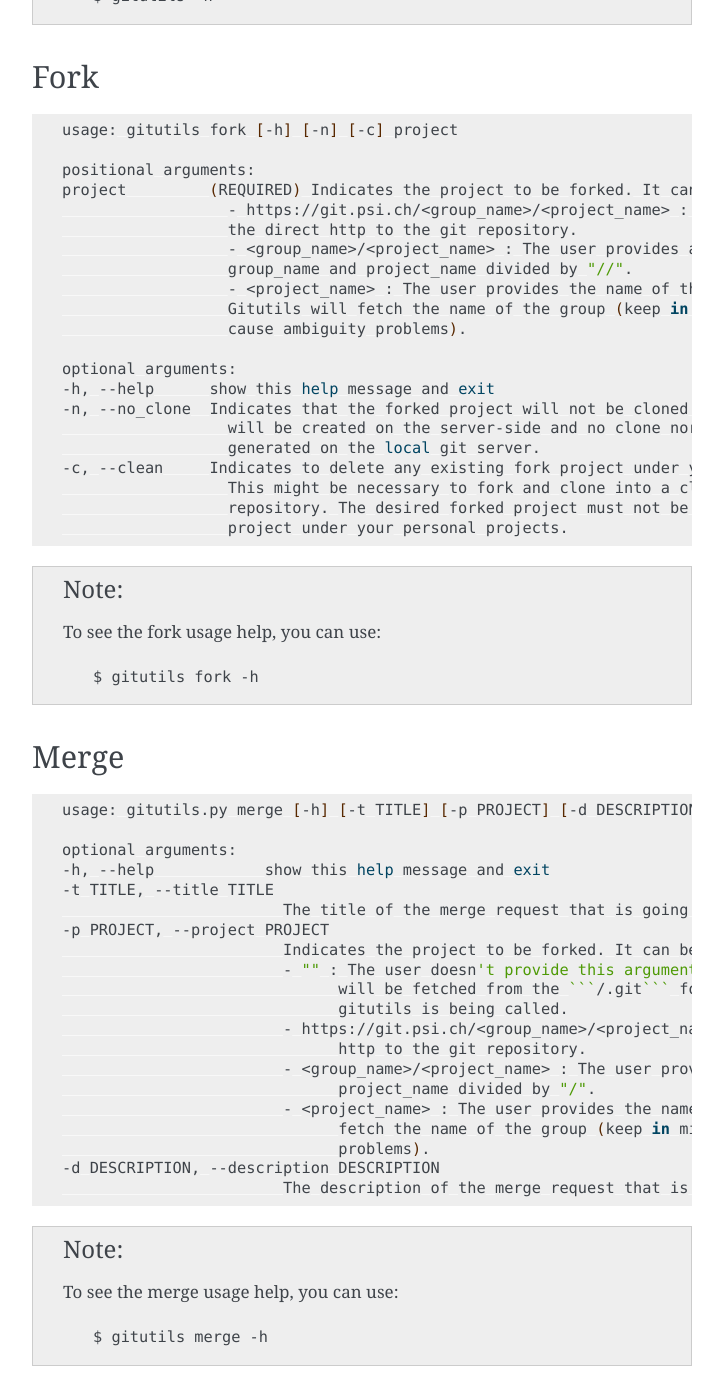
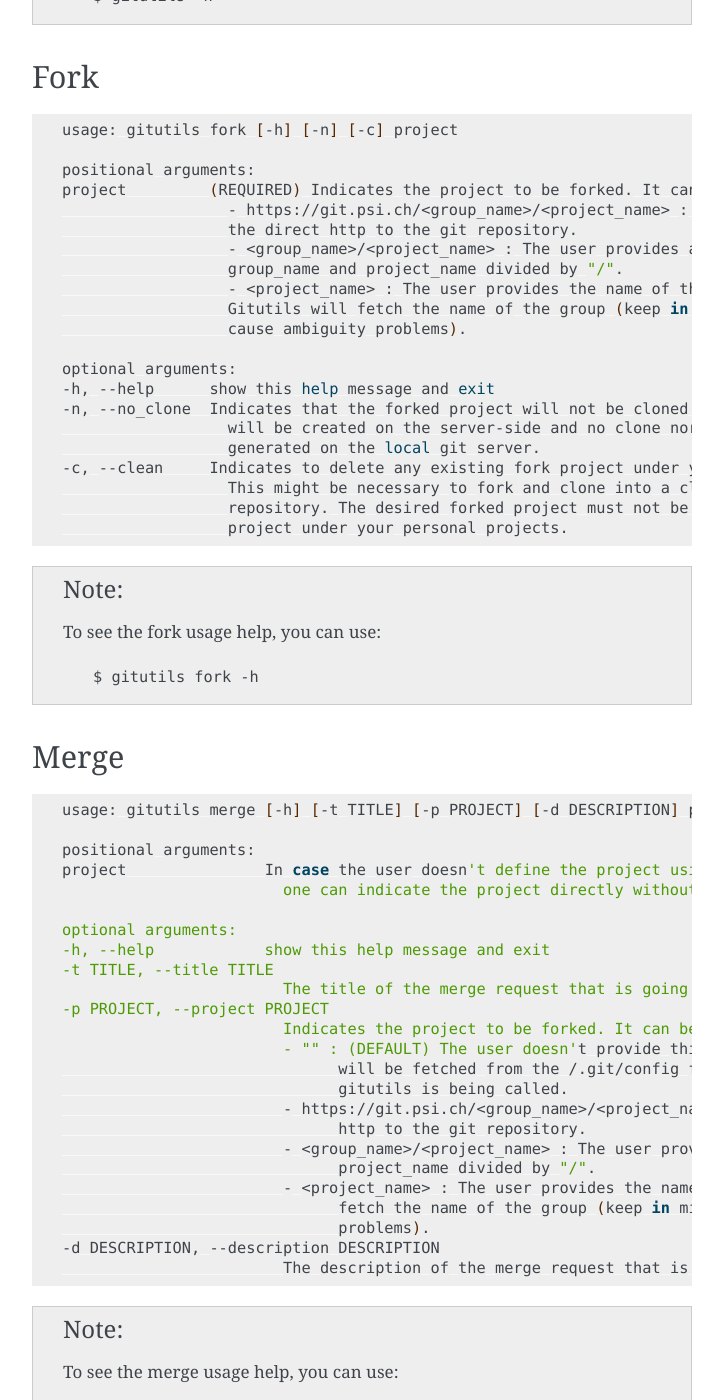
Before and after one commit to paulscherrerinstitute/gitutils, a Sphinx documentation site: the page built from docs/usage.rst, in a window 1280 px wide and 1400 px high, scrolled down 622 px. Shown: the whole window, without its empty margins (388-1111 px from the left). Built offline with Sphinx 7.4.7, drawn with Linux system fonts in a browser that asks for light colours.

Commit message:
Updated readme, changelog and read the docs.

````diff
--- a/changelog.rst
+++ b/changelog.rst
@@ -20,6 +20,8 @@ Added
 -  fork argument '-c' to clean existing forks or local folders.
 -  fork argument '-n' to not clone into forked repository.
 -  Allow merge argumentless possibility when executing from within the repository's folder.
+-  Merge allows project indication without the usage of the '-p' flag. Project can also be a positional argument.
+-  When forking a project that is exists in multiple groups, a list of the groups is displayed.
 -  Unit tests.
 -  Oauth2 token saved on user's home directory file '.gitutils_token'.
 -  Merge allows possibility to define project, title and description. If merge command is executed inside the forked repository's folder, gitutils detects it and does not need the '-p' argument to indicate the project.
--- a/docs/faq.rst
+++ b/docs/faq.rst
@@ -20,7 +20,7 @@ It refuses to merge saying that it is not a fork...
 
     Instead of::
 
-        $ gitutils merge <original_fork>/<project_name>
+        $ gitutils merge <original_project>/<project_name>
 
 Why it doesn't asks for authentication?
     At the first run of ``gitutils`` on your local machine, ``gitutils``
--- a/docs/usage.rst
+++ b/docs/usage.rst
@@ -39,7 +39,7 @@ Fork
                         - https://git.psi.ch/<group_name>/<project_name> : The user provides
                         the direct http to the git repository.
                         - <group_name>/<project_name> : The user provides a combination of
-                        group_name and project_name divided by "//".
+                        group_name and project_name divided by "/".
                         - <project_name> : The user provides the name of the project name.
                         Gitutils will fetch the name of the group (keep in mind, that this may
                         cause ambiguity problems).
@@ -64,7 +64,11 @@ Merge
 .. code-block:: bash
 
 
-      usage: gitutils.py merge [-h] [-t TITLE] [-p PROJECT] [-d DESCRIPTION]
+      usage: gitutils merge [-h] [-t TITLE] [-p PROJECT] [-d DESCRIPTION] project
+
+      positional arguments:
+      project               In case the user doesn't define the project using the '-p' flag,
+                              one can indicate the project directly without flags.
 
       optional arguments:
       -h, --help            show this help message and exit
@@ -72,8 +76,8 @@ Merge
                               The title of the merge request that is going to be created.
       -p PROJECT, --project PROJECT
                               Indicates the project to be forked. It can be of four different formats:
-                              - "" : The user doesn't provide this argument, the project's group and name
-                                    will be fetched from the ```/.git``` folder within the path where the
+                              - "" : (DEFAULT) The user doesn't provide this argument, the project's group and name
+                                    will be fetched from the /.git/config folder within the path where the
                                     gitutils is being called.
                               - https://git.psi.ch/<group_name>/<project_name> : The user provides the direct
                                     http to the git repository.
````
Also changed, not shown: other parts of changelog.rst (+1 -1 lines), Readme.md (+9 -5 lines).
